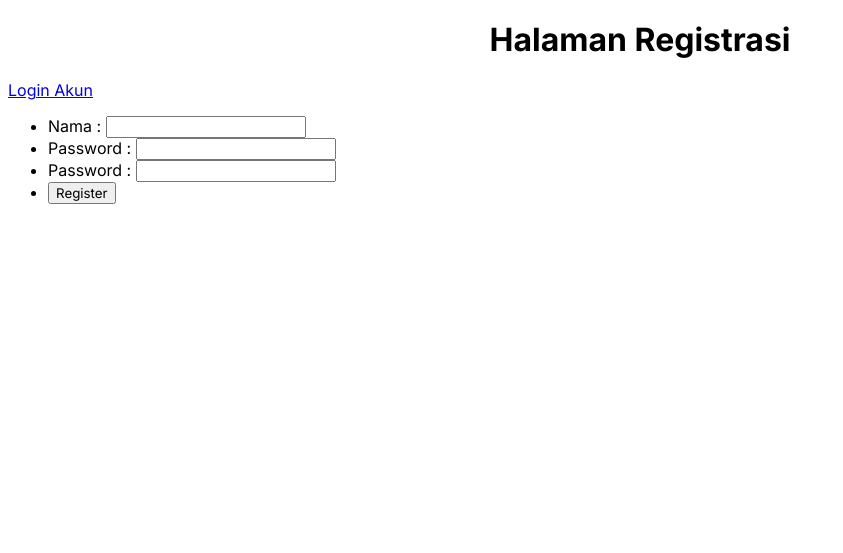
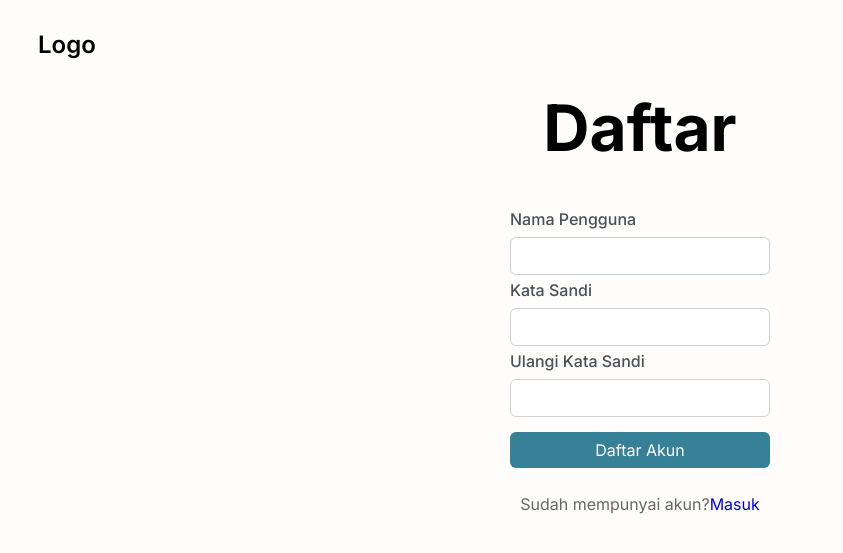
Before and after one commit to IJU666/Tugas-Akhir-Pemrograman-Web, a PHP site: page /registrasi.php in a window 1280 px wide. Shown: the top 553 px of the page, without its empty margins (0-843 px from the left). Run offline with PHP 8.4, Linux system fonts and the light colour scheme.

Commit message:
uji work

```diff
--- a/css/style.css
+++ b/css/style.css
@@ -3,9 +3,98 @@
   font-optical-sizing: auto;
   font-weight: <weight>;
   font-style: normal;
+  background-color: #FEFDFB;
+}
+
+.logo {
+    font-weight: 600;
+    margin: 30px;
+    font-size: 24px;
 }
 
 .judul {
   text-align: center;
   margin-top: 20px;
+  font-size: 4rem;
 }
+
+.position-form {
+  display: flex;
+  justify-content: center;
+  align-items: center;
+}
+
+.label-form {
+  font-weight: 500;
+  margin-bottom: 8px;
+  color: #495057;
+}
+
+.form-group {
+  margin: 0 0 5px 0;
+  display: flex;
+  flex-direction: column;
+  justify-content: start;
+  align-items: start;
+}
+
+.form-custom {
+  display: block;
+  padding: 0.375rem 0.75rem;
+  font-size: 1rem;
+  line-height: 1.5;
+  color: #212529;
+  background-color: #fff;
+  background-clip: padding-box;
+  border: 1px solid #ced4da;
+  border-radius: 0.375rem;
+  transition: border-color 0.15s ease-in-out, box-shadow 0.15s ease-in-out;
+}
+
+.form-custom:focus {
+  border-color: #86b7fe;
+  outline: 0;
+  box-shadow: 0 0 0 0.25rem rgba(13, 110, 253, 0.25);
+}
+
+.button-regist {
+  display: block;
+  width: 100%;
+  justify-content: center;
+  align-items: center;
+  margin-top: 20px;
+}
+
+
+.button-position {
+  padding: 10px 0;
+  display: flex;
+  justify-content: center;
+  align-items: center;
+}
+
+.regist-button {
+  display: block;
+  width: 100%;
+  padding: 0.375rem 0.75rem;
+  font-size: 1rem;
+  line-height: 1.5;
+  color: #fff;
+  background-color: #368098;
+  border: none;
+  border-radius: 0.375rem;
+  cursor: pointer;
+}
+
+.remember-me {
+  margin: 5px 0;
+}
+
+.link-page {
+  text-align: center;
+  color: #676767;
+}
+
+a {
+  text-decoration: none;
+}
--- a/registrasi.php
+++ b/registrasi.php
@@ -27,27 +27,29 @@
     <link rel="stylesheet" href="css/style.css">
 </head>
 <body>
-    <h1 class="judul">Halaman Registrasi</h1>
-    <a href="Login.php">Login Akun</a>
-
+    <div class="logo">
+        <p>Logo</p>
+    </div>
+    <h1 class="judul">Daftar</h1>
+    <div class="position-form">
     <form action="" method="post">
-        <ul>
-            <li>
-                <label for="user">Nama : </label>
-                <input type="text" name="username" id="user" required>
-            </li>
-            <li>
-                <label for="pw">Password : </label>
-                <input type="password" name="password" id="pw" required>
-            </li>
-            <li>
-                <label for="pw2">Password : </label>
-                <input type="password" name="password2" id="pw2" required>
-            </li>
-            <li>
-                <button type="submit" name="tbl_register">Register</button>
-            </li>
-        </ul>
-    </form>
+        <div class="form-group">
+            <label for="user" class="label-form">Nama Pengguna</label>
+            <input type="text" name="username" id="user" class="form-custom" required>
+        </div>
+        <div class="form-group">
+            <label for="pw" class="label-form">Kata Sandi</label>
+            <input type="password" name="password" class="form-custom" id="pw" required>
+        </div>
+        <div class="form-group">
+            <label for="pw2" class="label-form">Ulangi Kata Sandi</label>
+            <input type="password" name="password2" class="form-custom" id="pw2" required>
+        </div>
+        <div class="button-position">
+            <button type="submit" name="tbl_register" class="regist-button">Daftar Akun</button>
+        </div>
+        </form>
+    </div>
+    <p class="link-page">Sudah mempunyai akun?<a href="Login.php" class="">Masuk</a></p>
 </body>
 </html>
```
Also changed, not shown: login.php (+21 -17 lines).
